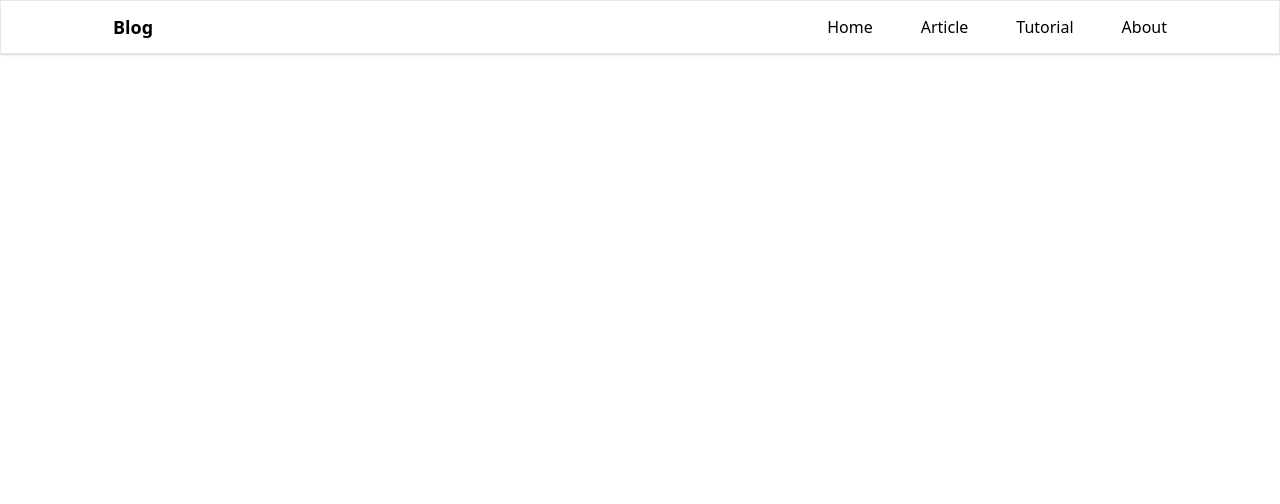
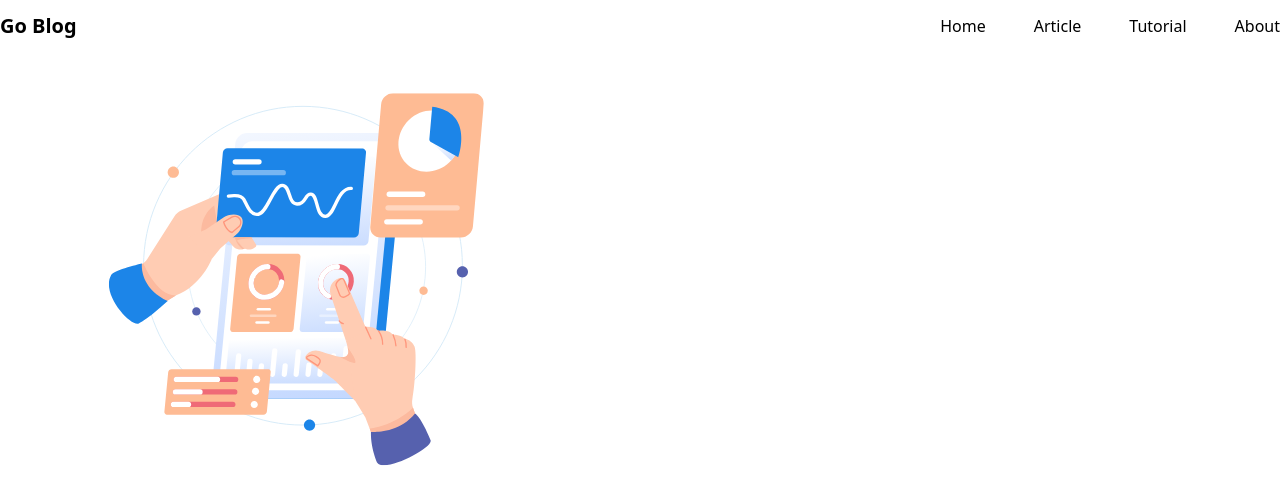
Before and after one commit to nuruljaelani/blog, a Nuxt app: page / in a window 1280 px wide. Shown: the top 504 px of the page. Built offline with nearby package versions, Linux system fonts and the light colour scheme; a web font is replaced by a local one.

Commit message:
add illustration

```diff
--- a/pages/index.vue
+++ b/pages/index.vue
@@ -1,16 +1,23 @@
 <template>
-  <div class="bg-white shadow border w-full py-2 md:py-3">
-    <div class="px-10 md:px-20 lg:px-28 flex items-center justify-between">
-      <p class="text-lg font-semibold">
-        Blog
+  <div>
+    <nav>
+      <div class="flex items-center justify-between mx-auto max-w-7xl py-2 lg:py-3">
+        <p class="text-lg lg:text-xl font-bold">
+          Go Blog
         </p>
-      <div class="flex space-x-4 md:space-x-8 lg:space-x-12">
+        <div class="flex space-x-4 md:space-x-8 lg:space-x-12 font-medium">
           <p>Home</p>
           <p>Article</p>
           <p>Tutorial</p>
           <p>About</p>
         </div>
       </div>
+    </nav>
+    <main>
+      <div class="flex w-1/2">
+        <img src="~/assets/Scenes05.svg" alt="illustration">
+      </div>
+    </main>
   </div>
 </template>
 
```
Also changed, not shown: assets/Scenes05.svg (added). Lines whose indentation alone changed are shown as unchanged.
